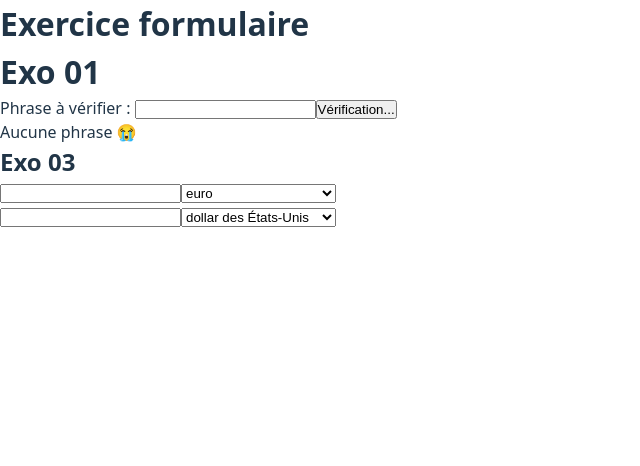
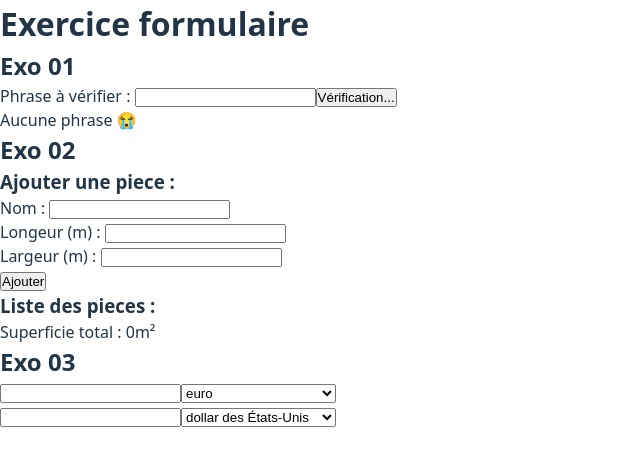
Before and after one commit to Formation-JS/BXL_FE2024_React__Exo_04, a React (Vite) app: page / in a window 1280 px wide. Shown: the top 466 px of the page, without its empty margins (0-640 px from the left). Built offline with nearby package versions, Linux system fonts and the light colour scheme.

Commit message:
Superficie - Correction (Composant contrôlé)

```diff
--- a/package.json
+++ b/package.json
@@ -10,6 +10,7 @@
     "preview": "vite preview"
   },
   "dependencies": {
+    "nanoid": "^5.1.5",
     "react": "^19.1.0",
     "react-dom": "^19.1.0"
   },
--- a/src/App.jsx
+++ b/src/App.jsx
@@ -2,6 +2,7 @@ import './App.css'
 import CurrencyConvert from './components/currency-convert/currency-convert';
 import PalindromeMot from './components/palindrome/palindrome-v1';
 import PalindromePhrase from './components/palindrome/palindrome-v2';
+import SuperficieCalculatorV1 from './components/superficie-calculator/superficie-calculator';
 
 function App() {
 
@@ -9,9 +10,12 @@ function App() {
     <>
       <h1>Exercice formulaire</h1>
 
-      <h1>Exo 01</h1>
+      <h2>Exo 01</h2>
       {/* <PalindromeMot /> */}
       <PalindromePhrase />
+
+      <h2>Exo 02</h2>
+      <SuperficieCalculatorV1 />
 
       <h2>Exo 03</h2>
       <CurrencyConvert />
--- /dev/null
+++ b/src/components/superficie-calculator/superficie-calculator.jsx
@@ -0,0 +1,66 @@
+import { nanoid } from "nanoid";
+import { useState } from "react";
+
+/**
+ * Correction de l'exo 02 - Calcul de la superficie avec des composants contrôlé !
+ */
+export default function SuperficieCalculatorV1() {
+
+    const [roomName, setRoomName] = useState('');
+    const [roomLength, setRoomLength] = useState('');
+    const [roomWidth, setRoomWidth] = useState('');
+    const [rooms, setRooms] = useState([]);
+
+    const handleNumberInput = (e, setValue) => {
+        if(isNaN(e.target.value) || parseFloat(e.target.value) < 0)
+            return;
+
+        setValue(e.target.value);
+    }
+
+    const handleAddRoom = (e) => {
+        e.preventDefault();
+
+        const roomInserted = {
+            id: nanoid(),
+            name: roomName,
+            area: parseFloat(roomLength) * parseFloat(roomWidth)
+        };
+        setRooms(rooms => [...rooms, roomInserted]);
+    }
+
+    const totalArea = rooms.reduce((acc, current) => acc + current.area, 0);
+
+    return (
+        <>
+            <h3>Ajouter une piece : </h3>
+            <form onSubmit={handleAddRoom}>
+                <div>
+                    <label htmlFor="input-room-name">Nom : </label>
+                    <input id="input-room-name" type="text"
+                        value={roomName} onChange={e => setRoomName(e.target.value)} />
+                </div>
+                <div>
+                    <label htmlFor="input-room-length">Longeur (m) : </label>
+                    <input id="input-room-length" type="text"
+                        value={roomLength} onChange={e => handleNumberInput(e, setRoomLength)} />
+                </div>
+                <div>
+                    <label htmlFor="input-room-width">Largeur (m) : </label>
+                    <input id="input-room-width" type="text"
+                        value={roomWidth} onChange={e => handleNumberInput(e, setRoomWidth)} />
+                </div>
+                <div>
+                    <button type="submit">Ajouter</button>
+                </div>
+            </form>
+            <h3>Liste des pieces :</h3>
+            <ul>
+                {rooms.map(room => (
+                    <li key={room.id}>{room.name} → {room.area}m²</li>
+                ))}
+            </ul>
+            <p>Superficie total : {totalArea}m²</p>
+        </>
+    );
+}
```
Also changed, not shown: 1 other file (tests, documents, lock files or other folders).
